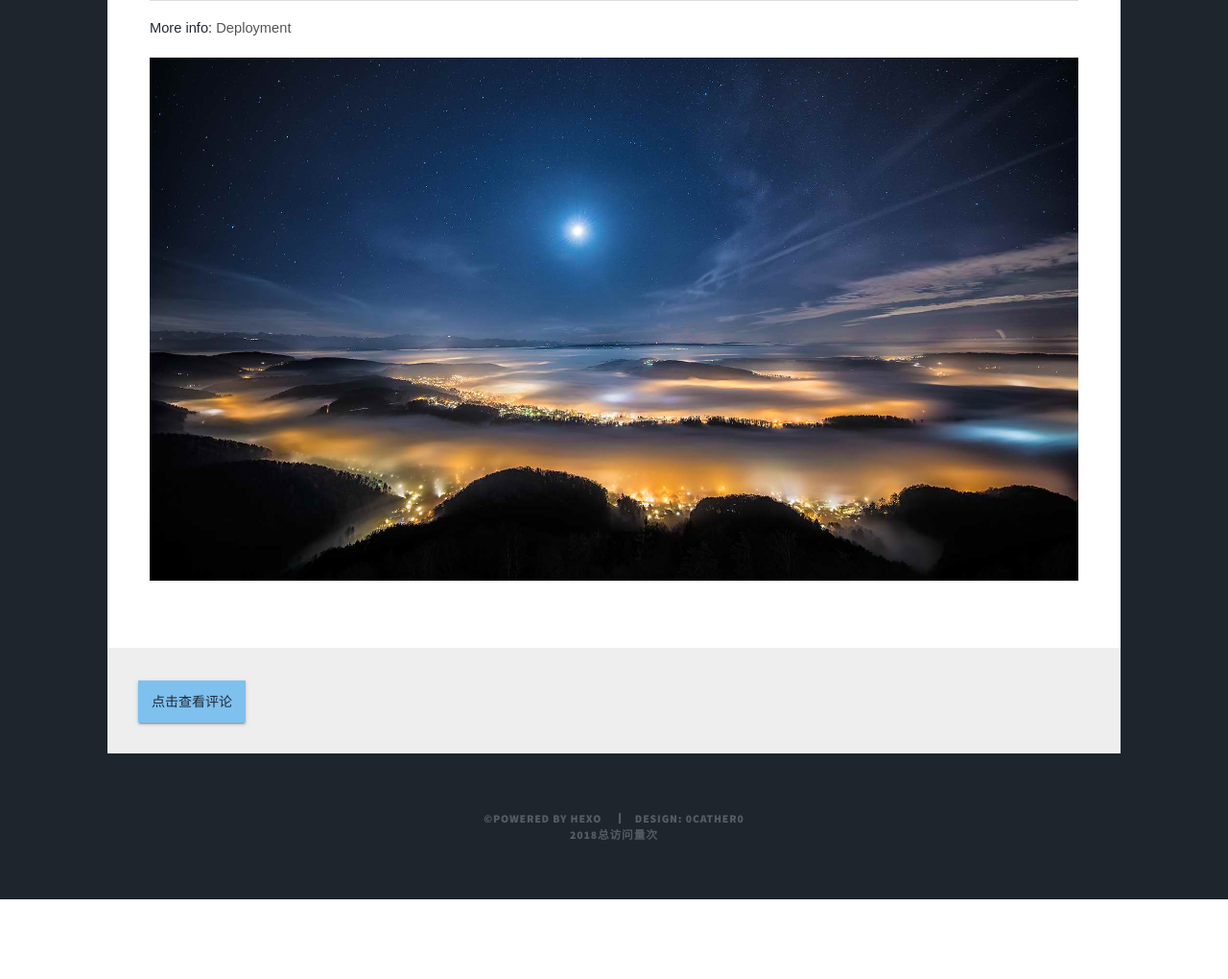
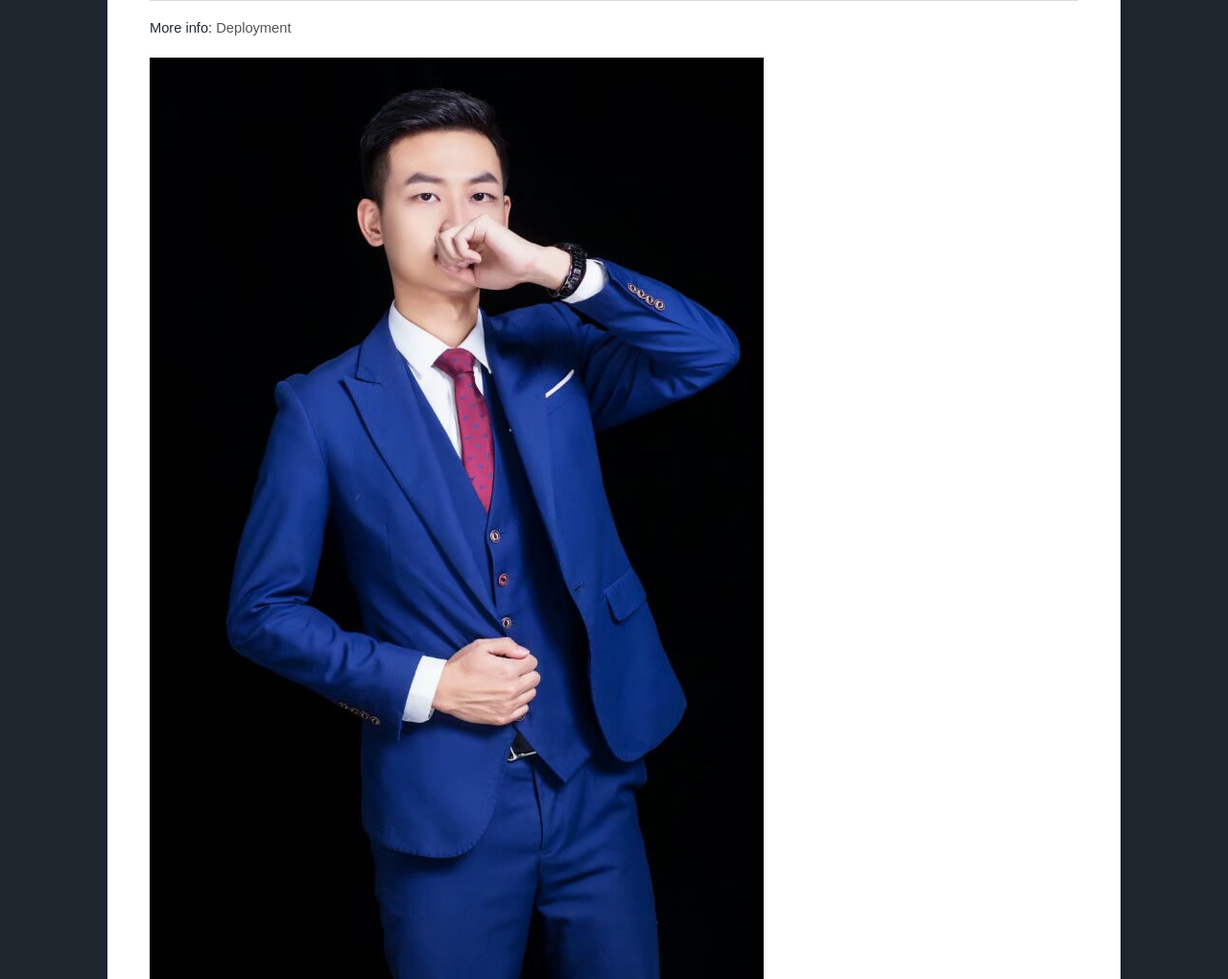
Before and after one commit to 0Cather0/0Cather0.github.io, a plain HTML site: page 2018/04/14/hello-world/index.html in a window 1280 px wide. Shown: the part 1575-2595 px from the top of the page at 96% size. Before the commit the page ends 2512 px from the top, so only its background shows below. Drawn offline with nearby package versions, Linux system fonts and the light colour scheme; some packages are replaced by stand-ins of ours; a script that the page names is missing.

Commit message:
Site updated: 2018-04-17 23:46:59

```diff
--- a/2018/04/14/hello-world/index.html
+++ b/2018/04/14/hello-world/index.html
@@ -174,7 +174,7 @@ More info: [Generating](https://hexo.io/docs/generating.html)
 
 &lt;pre&gt;`&lt;span class=&quot;hljs-variable&quot;&gt;$ &lt;/span&gt;hexo deploy
 </code></pre><p>More info: <a href="https://hexo.io/docs/deployment.html" target="_blank" rel="noopener">Deployment</a></p>
-<p><img src="/images/guang.jpg" alt=""></p>
+<p><img src="/images/me.jpg" alt=""></p>
 
             </div>
 
```
